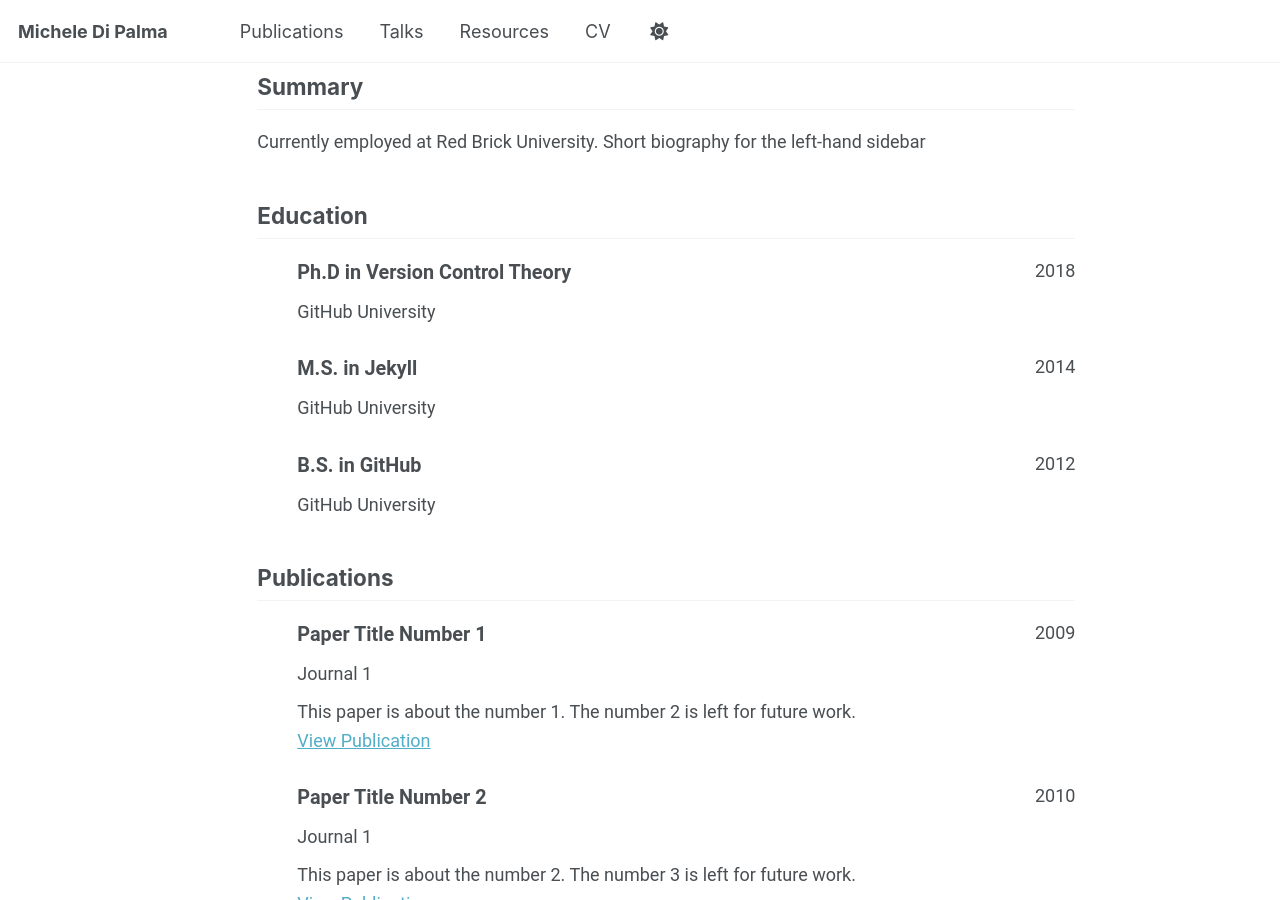
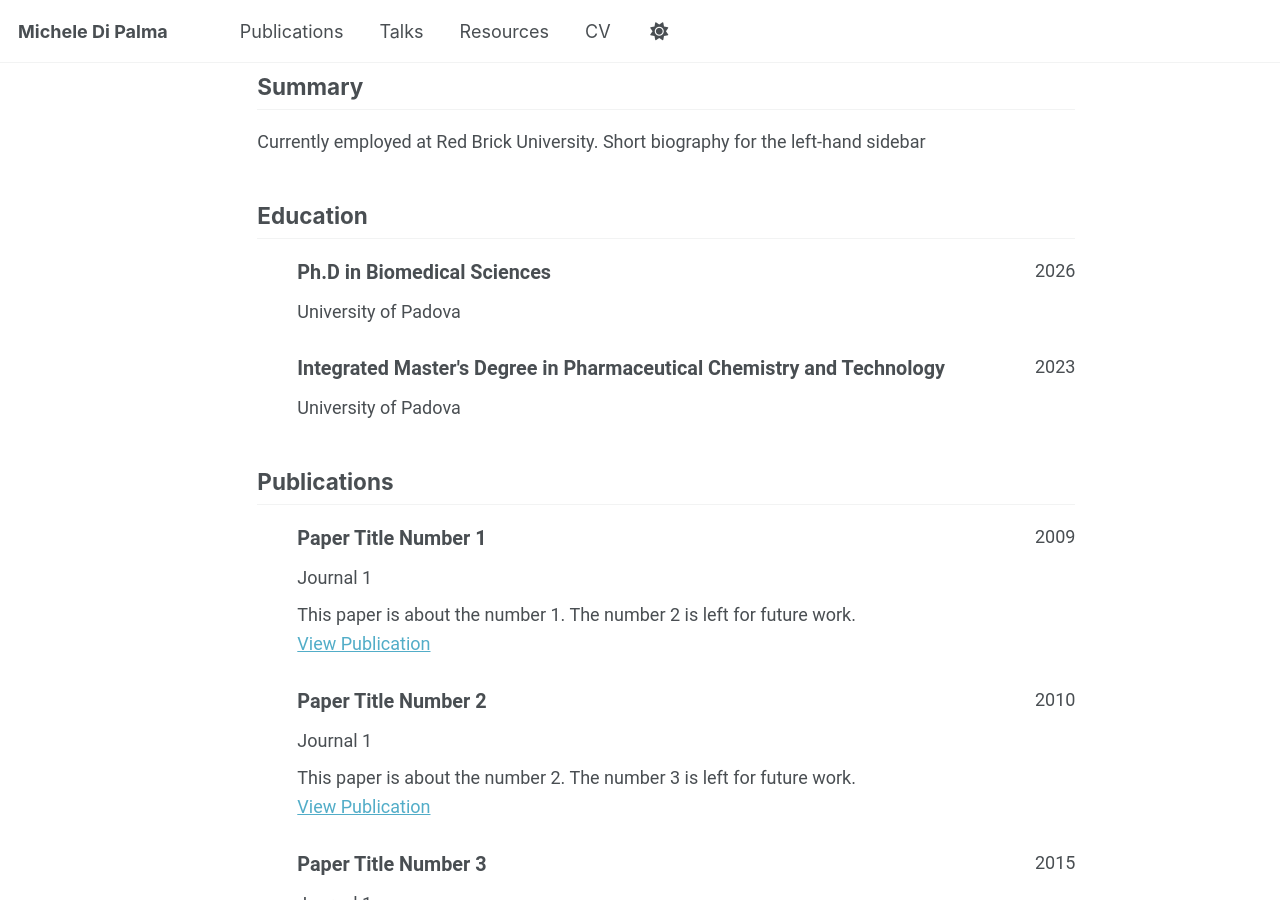
Before and after one commit to michele-dipalma/website, a Jekyll site: the page built from _pages/cv-json.md, in a window 1280 px wide and 900 px high, scrolled down 318 px. Built offline with Jekyll 4.4.1, drawn with Linux system fonts in a browser that asks for light colours; a script bundle is joined from its source files by our own code; library files that are not in the unit come from our copies.

Commit message:
Update education details and languages in cv.json

```diff
--- a/_data/cv.json
+++ b/_data/cv.json
@@ -33,35 +33,26 @@
   "work": [],
   "education": [
     {
-      "institution": "GitHub University",
-      "area": "Ph.D in Version Control Theory",
+      "institution": "University of Padova",
+      "area": "Ph.D in Biomedical Sciences",
       "studyType": "",
-      "startDate": "",
-      "endDate": "2018",
+      "startDate": "2023",
+      "endDate": "2026",
       "gpa": null,
       "courses": []
     },
     {
-      "institution": "GitHub University",
-      "area": "M.S. in Jekyll",
+      "institution": "University of Padova",
+      "area": "Integrated Master's Degree in Pharmaceutical Chemistry and Technology",
       "studyType": "",
-      "startDate": "",
-      "endDate": "2014",
+      "startDate": "2018",
+      "endDate": "2023",
       "gpa": null,
       "courses": []
     },
-    {
-      "institution": "GitHub University",
-      "area": "B.S. in GitHub",
-      "studyType": "",
-      "startDate": "",
-      "endDate": "2012",
-      "gpa": null,
-      "courses": []
-    }
   ],
   "skills": [],
-  "languages": [],
+  "languages": [English, Italian],
   "interests": [],
   "references": [],
   "publications": [
```
